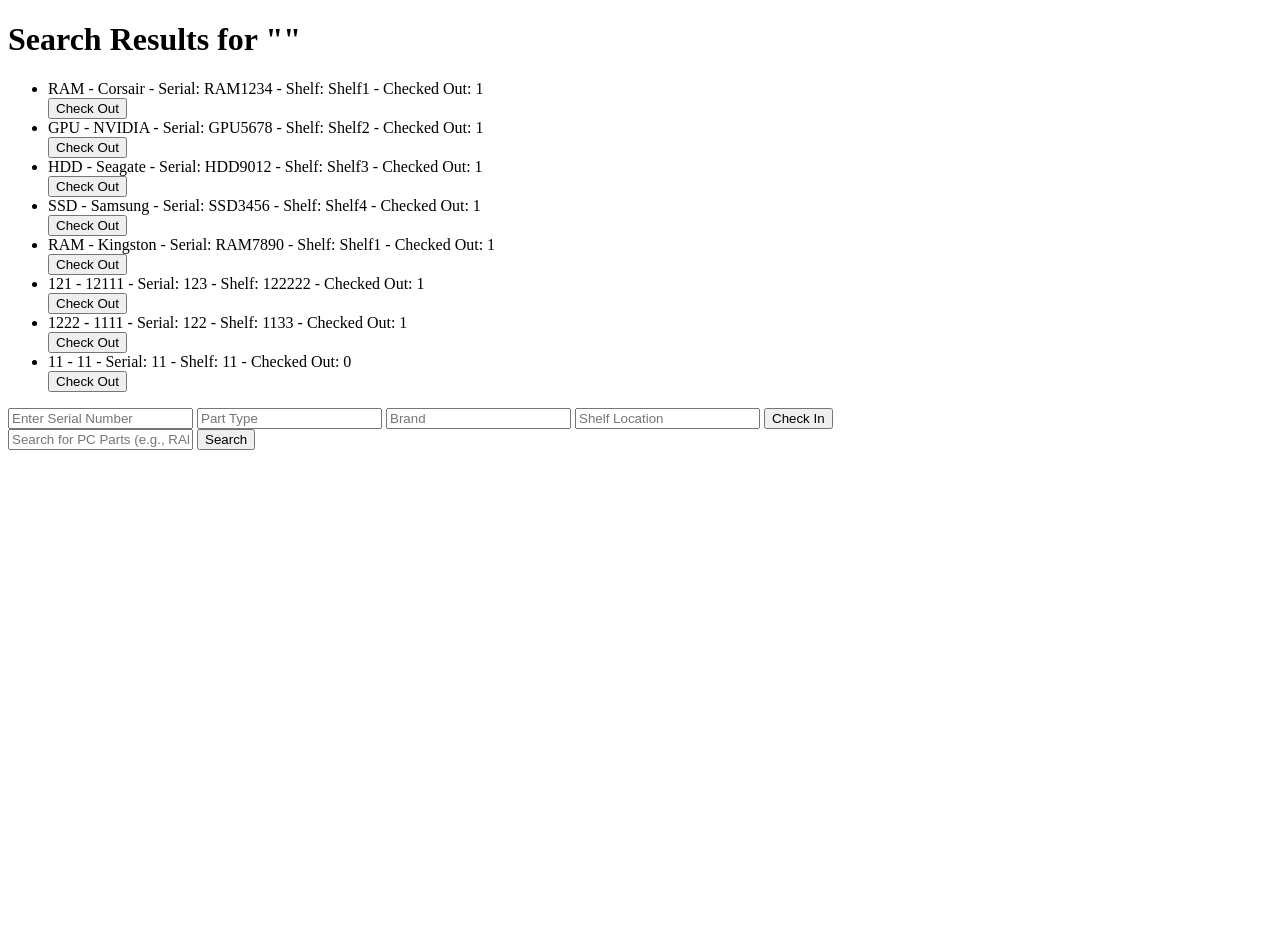
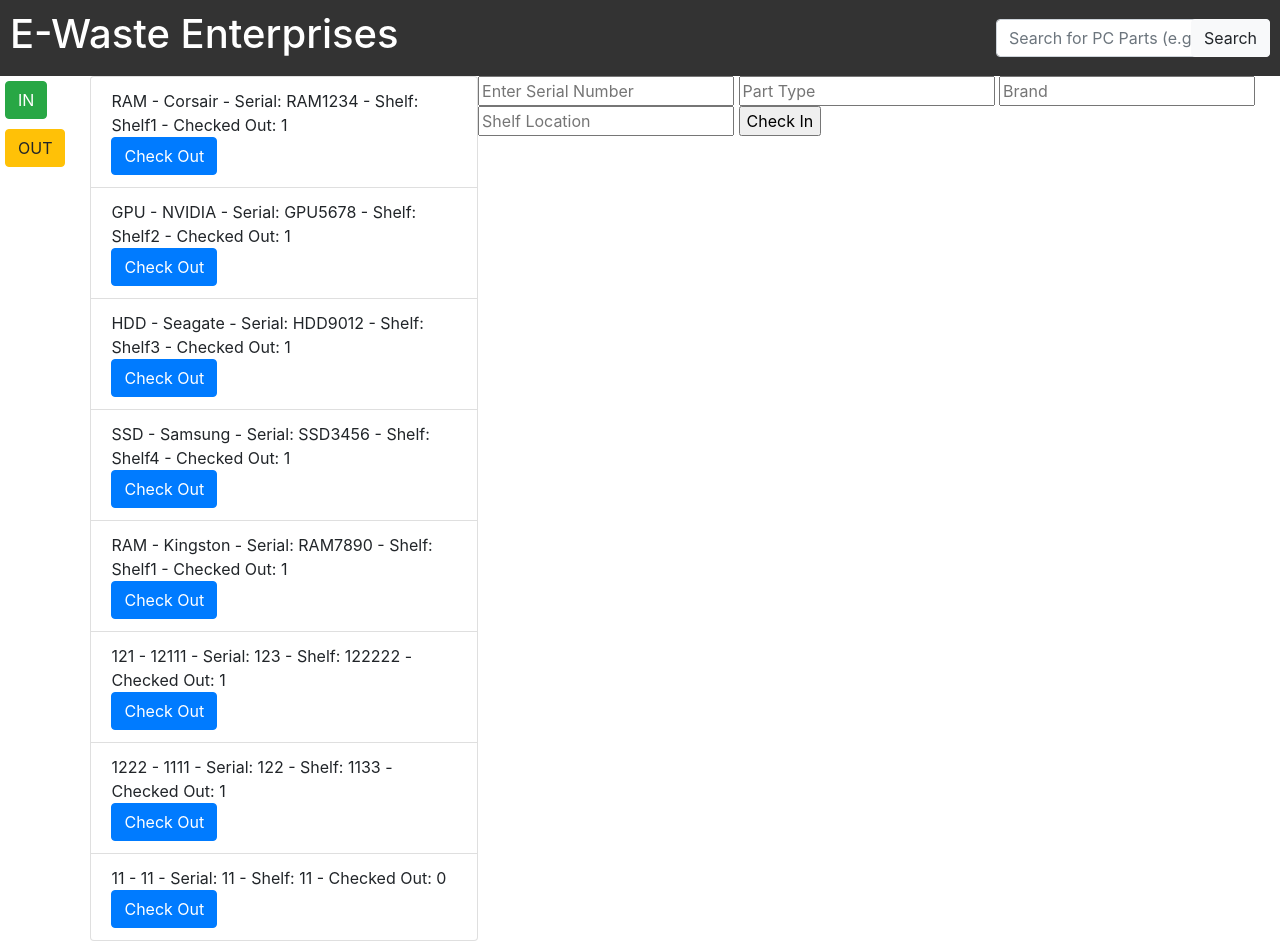
Before and after one commit to mnothman/HD-Requester, a Flask app: page / in a window 1280 px wide. Before the commit the page ends 450 px from the top, so only its background shows below. Run offline with Flask 3, Linux system fonts and the light colour scheme; data comes from the database, SQL or seed files in the repository; both versions use the stored data as it was after the commit; some libraries are stand-ins or nearby versions.

Commit message:
ui changes

```diff
--- a/app.py
+++ b/app.py
@@ -20,7 +20,7 @@ def search():
 def checkout():
     serial_number = request.form['serial_number']
     checkout_part(serial_number)
-    return redirect(url_for('parts'))
+    return redirect(url_for('pc_parts')) #need to change this for it to go to out panel instead of out it by itself
 
 @app.route('/checkin', methods=['POST'])
 def checkin():
--- a/templates/search_results.html
+++ b/templates/search_results.html
@@ -2,25 +2,76 @@
 <html lang="en">
 <head>
     <meta charset="UTF-8">
-    <title>Search Results</title>
+    <title>E-Waste Enterprises</title>
+    <link href="https://stackpath.bootstrapcdn.com/bootstrap/4.5.2/css/bootstrap.min.css" rel="stylesheet">
+    <style>
+        .header {
+            display: flex;
+            justify-content: space-between;
+            align-items: center;
+            padding: 10px;
+            background-color: #333;
+            color: white;
+        }
+        .inventory {
+            display: flex;
+            align-items: flex-start;
+        }
+        .buttons {
+            display: flex;
+            flex-direction: column;
+        }
+        .buttons form {
+            margin: 5px;
+        }
+        .search-bar {
+            position: relative;
+        }
+        .search-bar input[type="submit"] {
+            position: absolute;
+            right: 0;
+            top: 0;
+        }
+        .part-list {
+            margin-left: 20px;
+            flex-grow: 1;
+        }
+    </style>
 </head>
 <body>
-    <h1>Search Results for "{{ search_type }}"</h1>
-    <ul>
+    <div class="header">
+        <h1>E-Waste Enterprises</h1>
+        <div class="search-bar">
+            <form action="/search" method="get" class="form-inline">
+                <input type="text" name="type" placeholder="Search for PC Parts (e.g., RAM, GPU)" class="form-control">
+                <input type="submit" value="Search" class="btn btn-light">
+            </form>
+        </div>
+    </div>
+
+    <div class="inventory">
+        <div class="buttons">
+            <form action="" method="post">
+                <input type="submit" value="IN" class="btn btn-success">
+            </form>
+            <form action="" method="post">
+                <input type="submit" value="OUT" class="btn btn-warning">
+            </form>
+        </div>
+
+        <ul class="part-list list-group">
             {% for part in parts %}
-    <li>
+                <li class="list-group-item">
                     {{ part.part_type }} - {{ part.brand }} - Serial: {{ part.serial_number }} - Shelf: {{ part.shelf_location }} - Checked Out: {{ part.checked_out }}
-        <!-- Checkout Button -->
                     <form action="/checkout" method="post">
                         <input type="hidden" name="serial_number" value="{{ part.serial_number }}">
-            <input type="submit" value="Check Out">
+                        <input type="submit" value="Check Out" class="btn btn-primary">
                     </form>
                 </li>
             {% else %}
-            <li>No parts found.</li>
+                <li class="list-group-item">No parts found.</li>
             {% endfor %}
         </ul>
-
 
         <form action="/checkin" method="post">
             <input type="text" name="serial_number" placeholder="Enter Serial Number">
@@ -31,9 +82,8 @@
             <input type="submit" value="Check In">
         </form>
 
-    <form action="/search" method="get">
-        <input type="text" name="type" placeholder="Search for PC Parts (e.g., RAM, GPU)">
-        <input type="submit" value="Search">
-    </form>
+    </div>
+    <script src="https://code.jquery.com/jquery-3.5.1.slim.min.js"></script>
+    <script src="https://stackpath.bootstrapcdn.com/bootstrap/4.5.2/js/bootstrap.min.js"></script>
 </body>
 </html>
```
Also changed, not shown: templates/search_results2.html (added, +39 -0 lines), refresh.db. Lines whose indentation alone changed are shown as unchanged.
